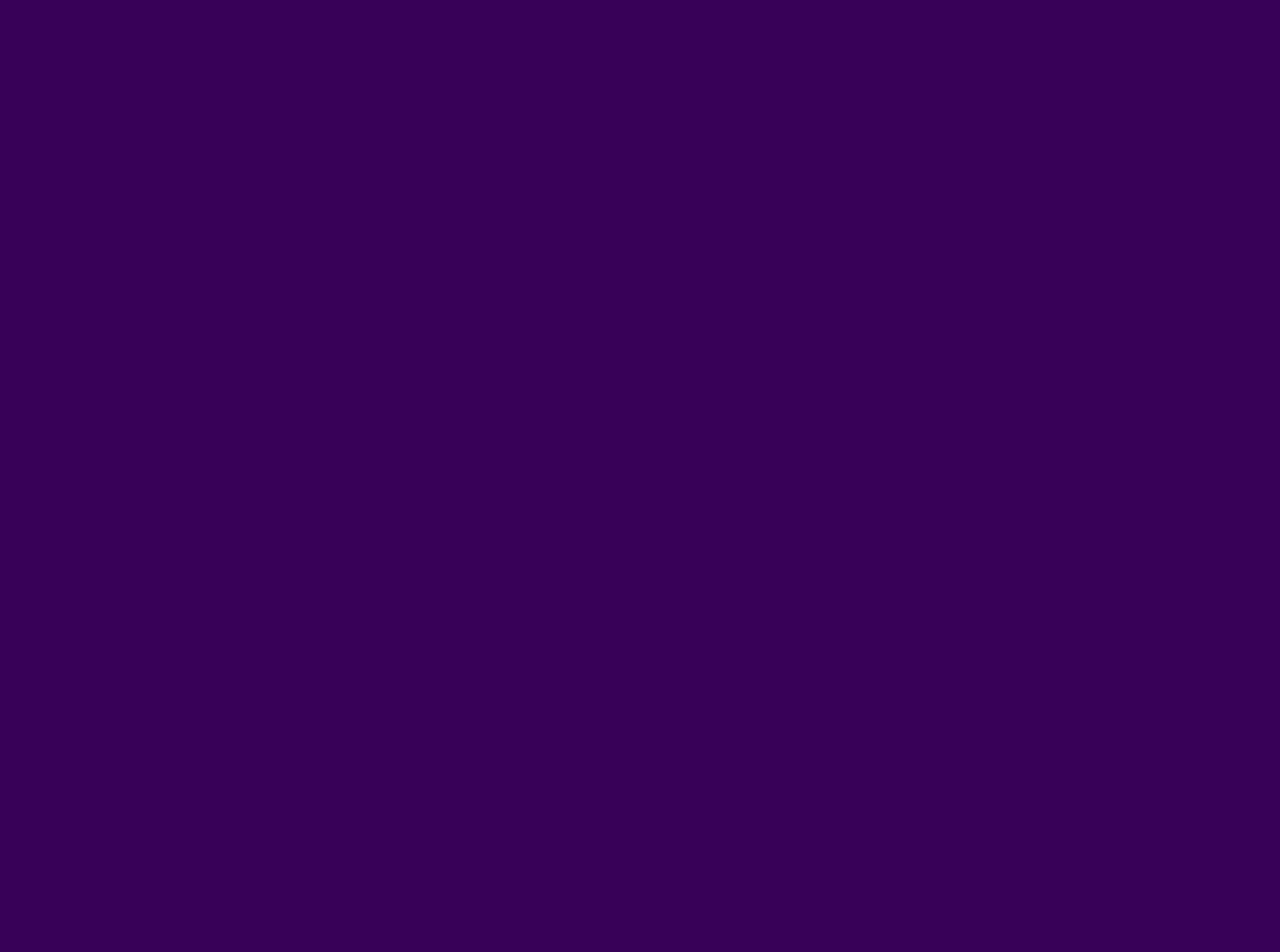
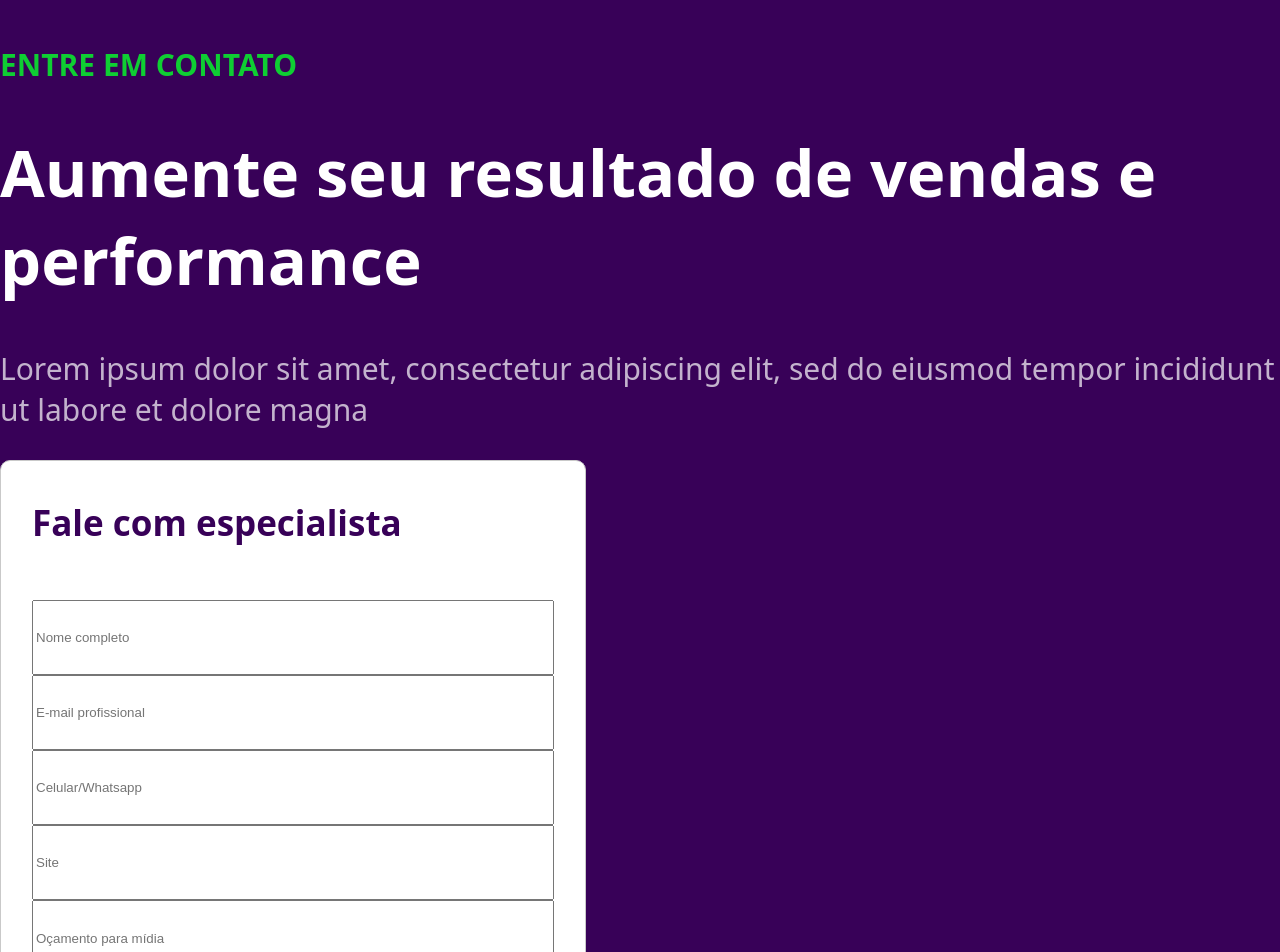
Before and after one commit to andersontecnicoprogramador/landingpage, a Next.js app: page / in a window 1280 px wide. Shown: the part 2760-3712 px from the top of the page. Before the commit the page ends 2549 px from the top, so only its background shows below. Built offline with nearby package versions, Linux system fonts and the light colour scheme.

Commit message:
atualizando formulario

```diff
--- /dev/null
+++ b/components/header/contato/contato.module.scss
@@ -0,0 +1,48 @@
+@import "/styles/mixins/colors.scss";
+@import "/styles/mixins/padding.scss";
+
+.conatiner {
+    @include Padding;
+    display: grid;
+    grid-template-columns: repeat(2, 1fr);
+    align-items: flex-start;
+    justify-content: space-between;
+}
+
+.texts {
+    span {
+     font-size: 30px;
+     font-weight: 600;
+     color: $green2-color;
+    }
+
+    h1 {
+    font-size: 65px;
+    font-weight: bold;
+    }
+
+    p {
+     font-size: 30px;
+     font-weight: 300;
+     opacity: 0.7;
+    }
+}
+
+.form {
+    padding: 38px 31px;
+    background-color: $white-color;
+    width: 586px;
+    height: 657px;
+    border: 0.5px solid $gray3-color;
+    border-radius: 10px;
+
+    display: grid;
+
+    h1{
+        color: $purple-color;
+        font-weight: bold;
+        font-size: 35px;
+        padding: 0px;
+        margin: 0px;
+    }
+}
--- /dev/null
+++ b/components/header/contato/index.jsx
@@ -0,0 +1,27 @@
+import Button from "../button";
+import Styles from "./contato.module.scss";
+
+const Contato = () => {
+    return(
+    <div className={Styles.container}>
+        <div className={Styles.texts}>
+            <span>ENTRE EM CONTATO</span>
+            <h1>Aumente seu resultado de vendas e performance</h1>
+            <p>Lorem ipsum dolor sit amet, consectetur adipiscing elit, sed do
+               eiusmod tempor incididunt ut labore et dolore magna
+            </p>
+        </div>
+        <div className={Styles.form}>
+            <h1>Fale com especialista</h1>
+            <input type="text" placeholder="Nome completo"/>
+            <input type="email" placeholder="E-mail profissional"/>
+            <input type="text" placeholder="Celular/Whatsapp"/>
+            <input type="text" placeholder="Site"/>
+            <input type="text" placeholder="Oçamento para mídia"/>
+            <Button title="Enviar"></Button>
+        </div>
+    </div>
+    );
+};
+
+export default Contato;
--- a/components/header/features/features.module.scss
+++ b/components/header/features/features.module.scss
@@ -3,6 +3,7 @@
 
 .container {
     @include Padding;
+    padding-bottom: 255px;
     display: flex;
     flex-flow: column;
     align-items:center ;
--- a/pages/index.jsx
+++ b/pages/index.jsx
@@ -1,7 +1,8 @@
+import Contato from "../components/header/contato";
 import Welcome from "../components/header/welcome";
 import Header from "../components/header/header";
 import styles from "./Home.module.scss";
-import Features from "@/components/header/features";
+import Features from "../components/header/features";
 
 
 
@@ -11,6 +12,7 @@ export default function Home() {
       <Header />
       <Welcome />
       <Features />
+      <Contato />
 
     </div>
   );
--- a/styles/mixins/colors.scss
+++ b/styles/mixins/colors.scss
@@ -3,7 +3,9 @@ $purple2-color:#350053;
 
 $gray-color:#afafaf;
 $gray2-color:#4A4A4A;
+$gray3-color:#c9c9c9;
 
 $green-color:#0dc74f;
+$green2-color:#0FCE33;
 
 $white-color:#fff;
```
